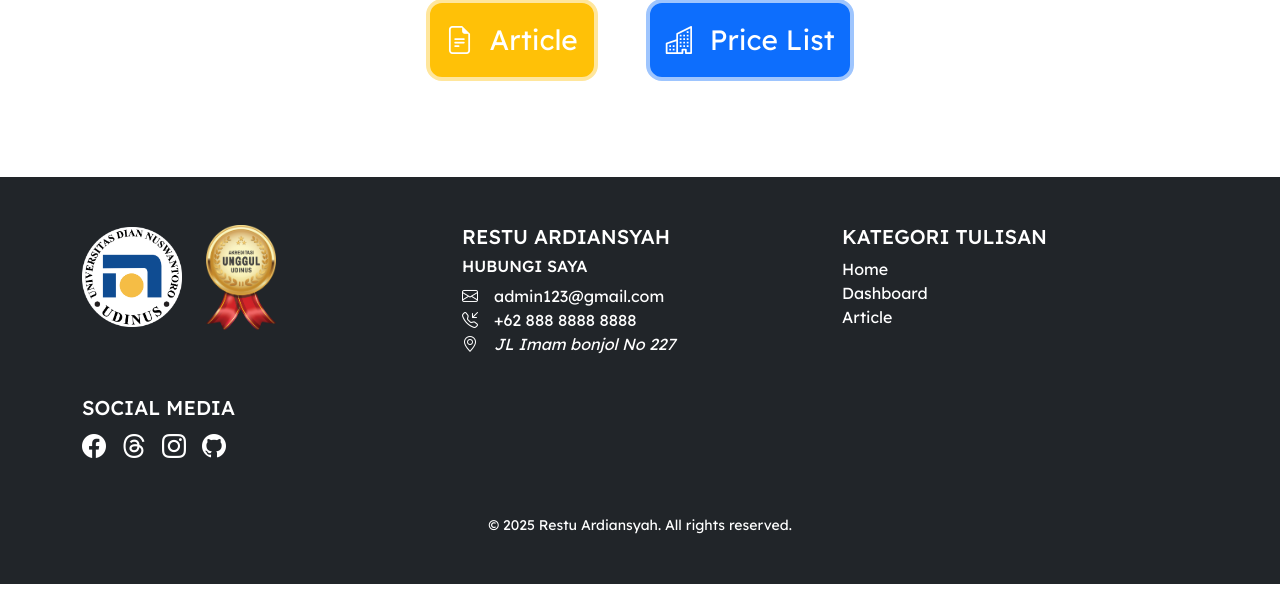
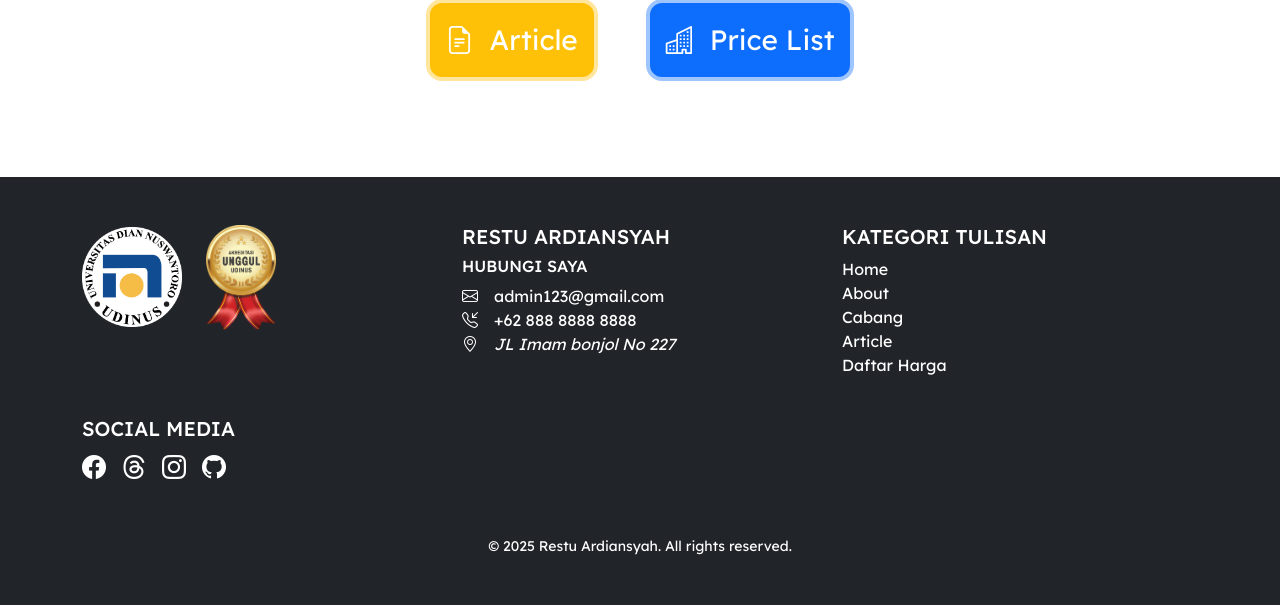
Before and after one commit to MyWebR/webdailyjournal, a PHP site: page /admin.php in a window 1280 px wide. Shown: the part 340-945 px from the top of the page. Before the commit the page ends 924 px from the top, so only its background shows below. Run offline with PHP 8.4, Linux system fonts and the light colour scheme; a user stored in the database is signed in.

Commit message:
feat: update navigation links in admin and index pages

```diff
--- a/admin.php
+++ b/admin.php
@@ -134,9 +134,11 @@ if (!isset($_SESSION['username'])) {
                 <div class="col-6 col-md-4 mb-4">
                     <h5>KATEGORI TULISAN</h5>
                     <ul class="list-unstyled">
-                        <li><a href="#home" class="text-white text-decoration-none">Home</a></li>
-                        <li><a href="admin.php?page=dashboard" class="text-white text-decoration-none">Dashboard</a></li>
-                        <li><a href="admin.php?page=article" class="text-white text-decoration-none">Article</a></li>
+                        <li><a href="#gallery" class="text-white text-decoration-none">Home</a></li>
+                        <li><a href="#about" class="text-white text-decoration-none">About</a></li>
+                        <li><a href="#cabang" class="text-white text-decoration-none">Cabang</a></li>
+                        <li><a href="#article" class="text-white text-decoration-none">Article</a></li>
+                        <li><a href="#price_list" class="text-white text-decoration-none">Daftar Harga</a></li>
                     </ul>
                 </div>
 
--- a/index.php
+++ b/index.php
@@ -401,10 +401,11 @@ include "koneksi.php";
         <div class="col-6 col-md-4 mb-4">
           <h5>KATEGORI TULISAN</h5>
           <ul class="list-unstyled">
-            <li><a href="#home" class="text-white text-decoration-none">Home</a></li>
+            <li><a href="#gallery" class="text-white text-decoration-none">Home</a></li>
             <li><a href="#about" class="text-white text-decoration-none">About</a></li>
-            <li><a href="#sejarah" class="text-white text-decoration-none">Sejarah</a></li>
+            <li><a href="#cabang" class="text-white text-decoration-none">Cabang</a></li>
             <li><a href="#article" class="text-white text-decoration-none">Article</a></li>
+            <li><a href="#price_list" class="text-white text-decoration-none">Daftar Harga</a></li>
           </ul>
         </div>
 
```
